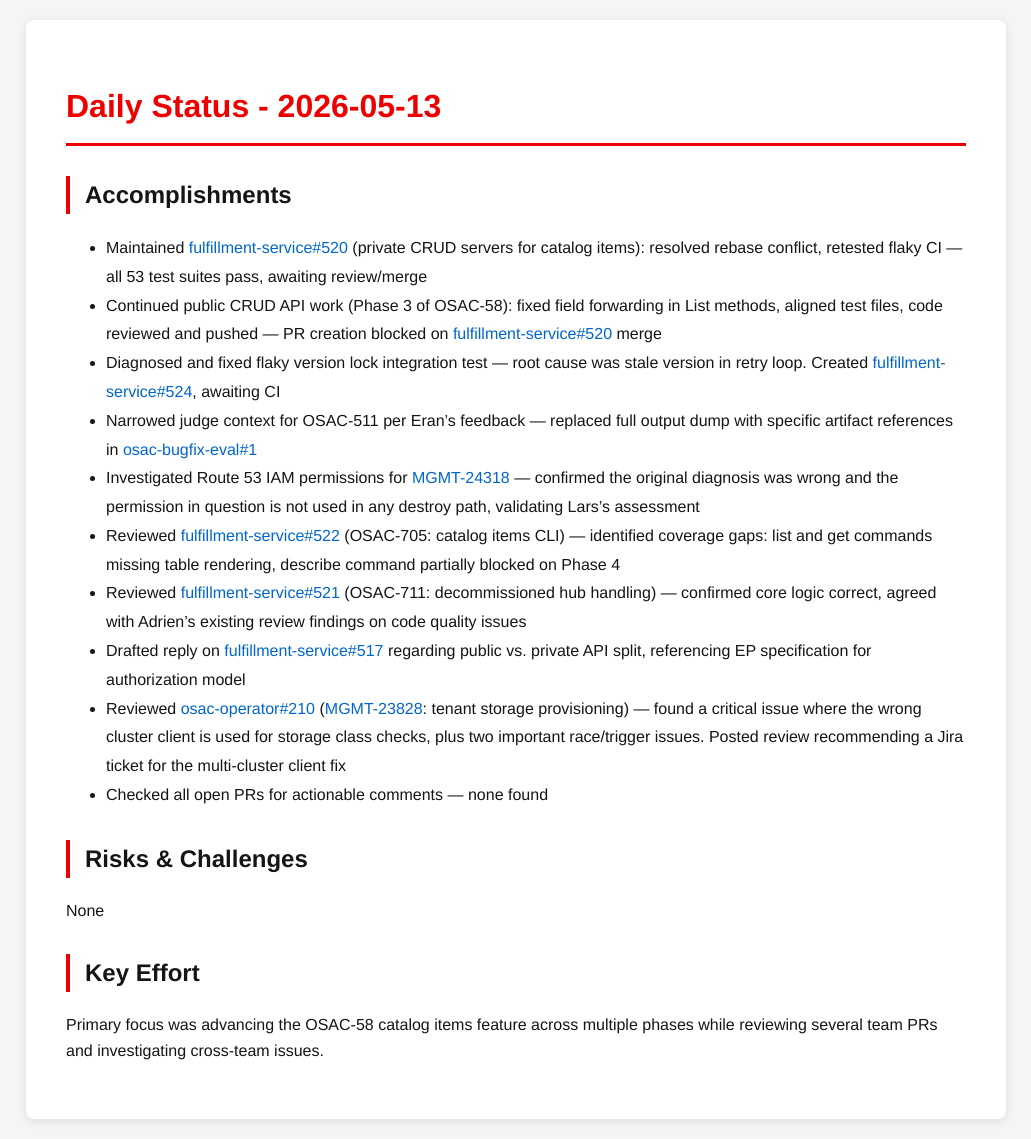
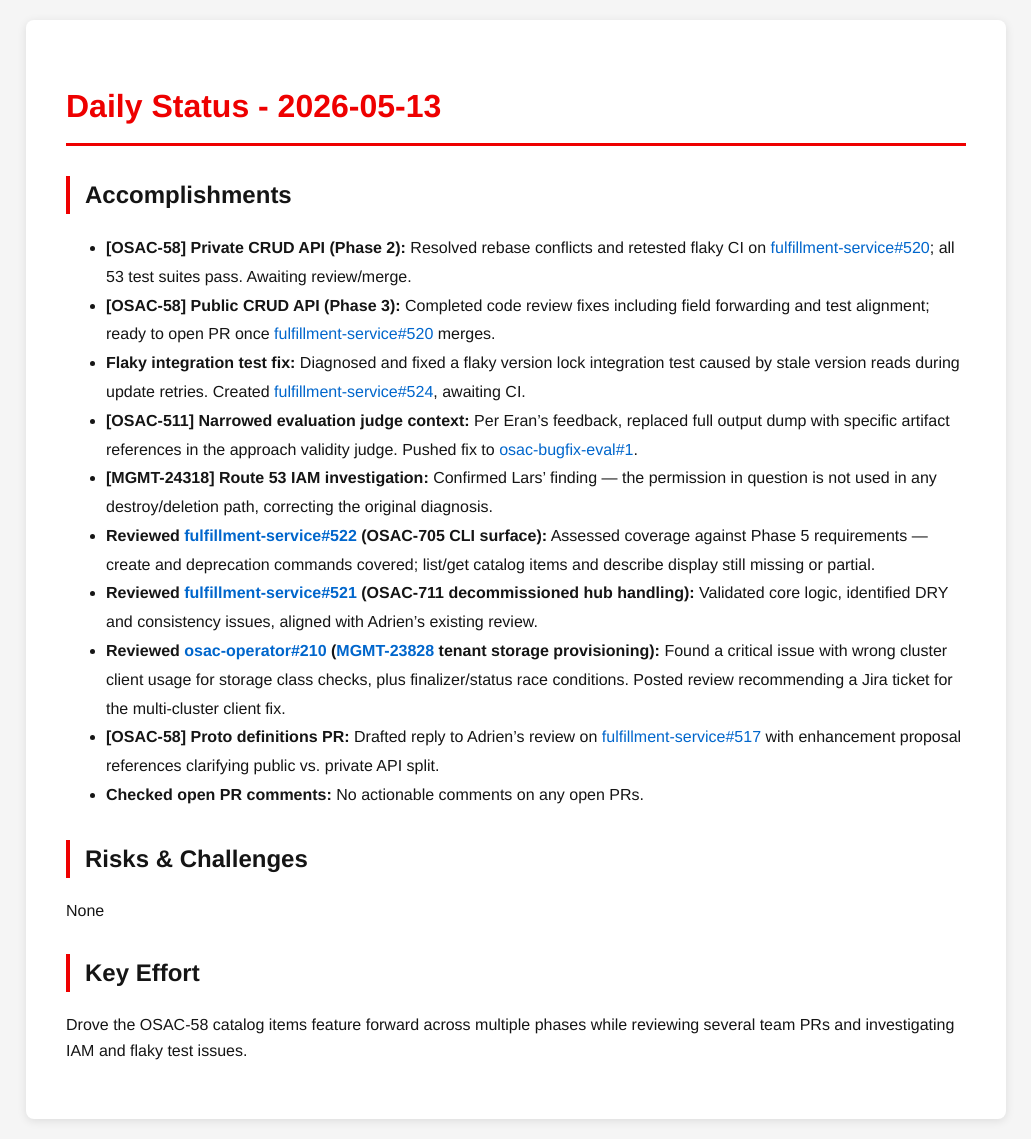
Before and after one commit to tzvatot/daily-status, a Jekyll site: the page built from 2026-05-13.md, in a window 1280 px wide. Shown: the whole page, without its empty margins (124-1155 px from the left). Built offline with Jekyll 4.4.1, drawn with Linux system fonts in a browser that asks for light colours.

Commit message:
Daily status update - 2026-05-13

```diff
--- a/2026-05-13.md
+++ b/2026-05-13.md
@@ -7,19 +7,19 @@
 # Daily Status - 2026-05-13
 
 ## Accomplishments
-- Maintained [fulfillment-service#520](https://github.com/osac-project/fulfillment-service/pull/520) (private CRUD servers for catalog items): resolved rebase conflict, retested flaky CI — all 53 test suites pass, awaiting review/merge
-- Continued public CRUD API work (Phase 3 of OSAC-58): fixed field forwarding in List methods, aligned test files, code reviewed and pushed — PR creation blocked on [fulfillment-service#520](https://github.com/osac-project/fulfillment-service/pull/520) merge
-- Diagnosed and fixed flaky version lock integration test — root cause was stale version in retry loop. Created [fulfillment-service#524](https://github.com/osac-project/fulfillment-service/pull/524), awaiting CI
-- Narrowed judge context for OSAC-511 per Eran's feedback — replaced full output dump with specific artifact references in [osac-bugfix-eval#1](https://github.com/eranco74/osac-bugfix-eval/pull/1)
-- Investigated Route 53 IAM permissions for [MGMT-24318](https://issues.redhat.com/browse/MGMT-24318) — confirmed the original diagnosis was wrong and the permission in question is not used in any destroy path, validating Lars's assessment
-- Reviewed [fulfillment-service#522](https://github.com/osac-project/fulfillment-service/pull/522) (OSAC-705: catalog items CLI) — identified coverage gaps: list and get commands missing table rendering, describe command partially blocked on Phase 4
-- Reviewed [fulfillment-service#521](https://github.com/osac-project/fulfillment-service/pull/521) (OSAC-711: decommissioned hub handling) — confirmed core logic correct, agreed with Adrien's existing review findings on code quality issues
-- Drafted reply on [fulfillment-service#517](https://github.com/osac-project/fulfillment-service/pull/517) regarding public vs. private API split, referencing EP specification for authorization model
-- Reviewed [osac-operator#210](https://github.com/osac-project/osac-operator/pull/210) ([MGMT-23828](https://issues.redhat.com/browse/MGMT-23828): tenant storage provisioning) — found a critical issue where the wrong cluster client is used for storage class checks, plus two important race/trigger issues. Posted review recommending a Jira ticket for the multi-cluster client fix
-- Checked all open PRs for actionable comments — none found
+- **[OSAC-58] Private CRUD API (Phase 2):** Resolved rebase conflicts and retested flaky CI on [fulfillment-service#520](https://github.com/osac-project/fulfillment-service/pull/520); all 53 test suites pass. Awaiting review/merge.
+- **[OSAC-58] Public CRUD API (Phase 3):** Completed code review fixes including field forwarding and test alignment; ready to open PR once [fulfillment-service#520](https://github.com/osac-project/fulfillment-service/pull/520) merges.
+- **Flaky integration test fix:** Diagnosed and fixed a flaky version lock integration test caused by stale version reads during update retries. Created [fulfillment-service#524](https://github.com/osac-project/fulfillment-service/pull/524), awaiting CI.
+- **[OSAC-511] Narrowed evaluation judge context:** Per Eran's feedback, replaced full output dump with specific artifact references in the approach validity judge. Pushed fix to [osac-bugfix-eval#1](https://github.com/eranco74/osac-bugfix-eval/pull/1).
+- **[MGMT-24318] Route 53 IAM investigation:** Confirmed Lars' finding — the permission in question is not used in any destroy/deletion path, correcting the original diagnosis.
+- **Reviewed [fulfillment-service#522](https://github.com/osac-project/fulfillment-service/pull/522) (OSAC-705 CLI surface):** Assessed coverage against Phase 5 requirements — create and deprecation commands covered; list/get catalog items and describe display still missing or partial.
+- **Reviewed [fulfillment-service#521](https://github.com/osac-project/fulfillment-service/pull/521) (OSAC-711 decommissioned hub handling):** Validated core logic, identified DRY and consistency issues, aligned with Adrien's existing review.
+- **Reviewed [osac-operator#210](https://github.com/osac-project/osac-operator/pull/210) ([MGMT-23828](https://issues.redhat.com/browse/MGMT-23828) tenant storage provisioning):** Found a critical issue with wrong cluster client usage for storage class checks, plus finalizer/status race conditions. Posted review recommending a Jira ticket for the multi-cluster client fix.
+- **[OSAC-58] Proto definitions PR:** Drafted reply to Adrien's review on [fulfillment-service#517](https://github.com/osac-project/fulfillment-service/pull/517) with enhancement proposal references clarifying public vs. private API split.
+- **Checked open PR comments:** No actionable comments on any open PRs.
 
 ## Risks & Challenges
 None
 
 ## Key Effort
-Primary focus was advancing the OSAC-58 catalog items feature across multiple phases while reviewing several team PRs and investigating cross-team issues.
+Drove the OSAC-58 catalog items feature forward across multiple phases while reviewing several team PRs and investigating IAM and flaky test issues.
```
